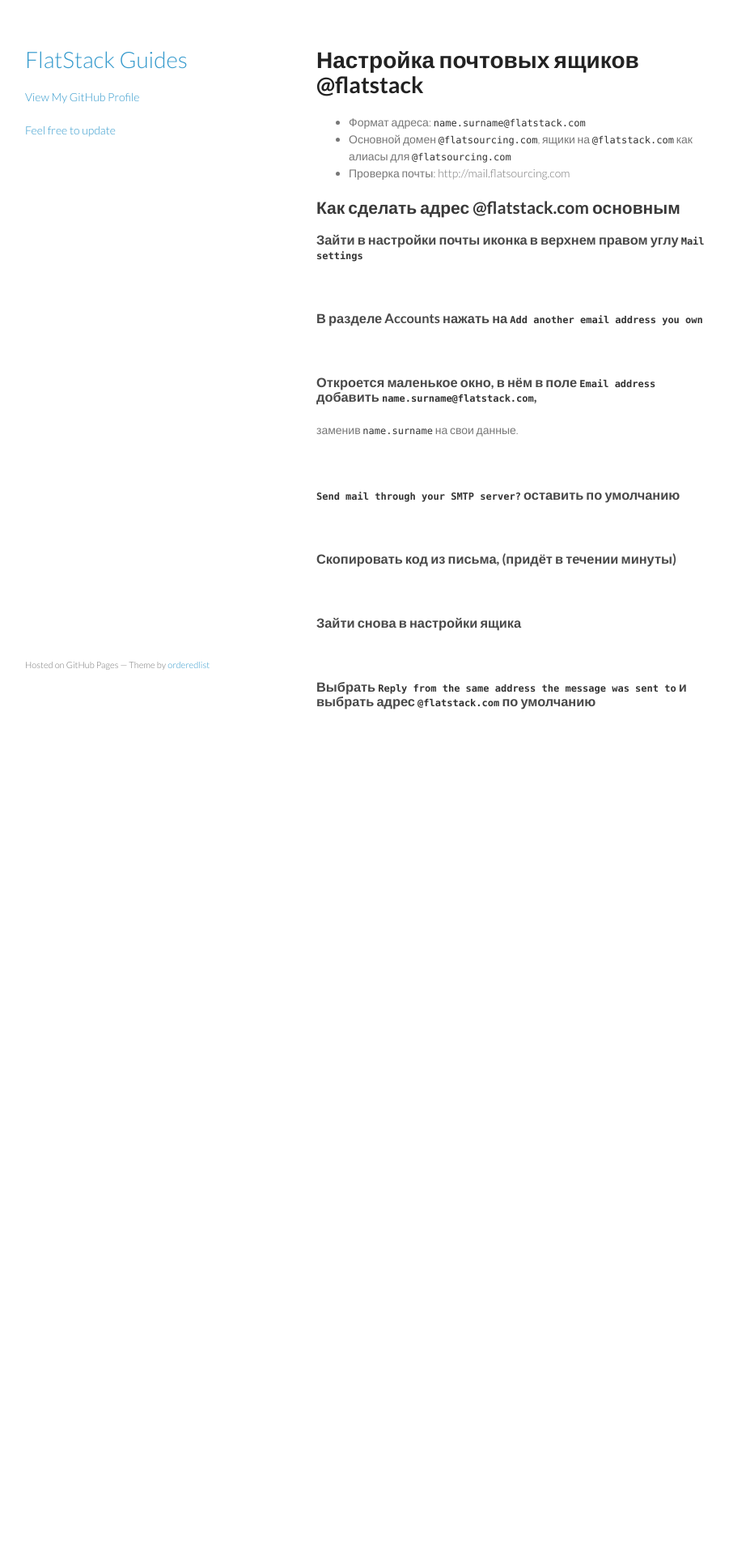
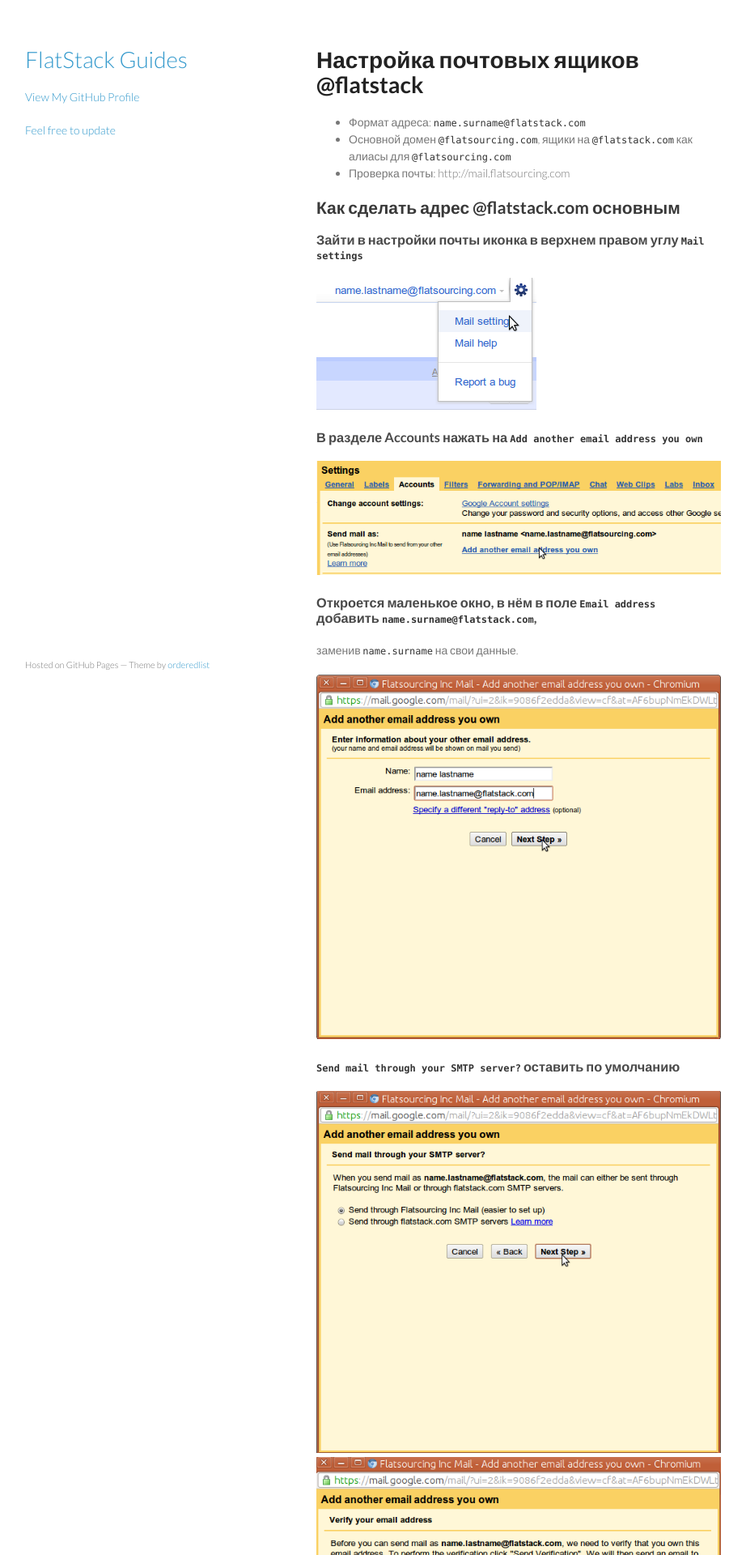
Before and after one commit to mike-burns/fs.github.com, a Jekyll site: the page built from office/mail.md, in a window 1280 px wide. Shown: the top 1920 px of the page at 81% size, without its empty margins (179-1101 px from the left). Built offline with Jekyll 4.4.1, drawn with Linux system fonts in a browser that asks for light colours; before the commit the page ends 986 px from its top, so only the background shows below that.

Commit message:
fixed broken links in mail page

```diff
--- a/office/mail.md
+++ b/office/mail.md
@@ -14,31 +14,31 @@ layout: default
 
 ### Зайти в настройки почты иконка в верхнем правом углу `Mail settings`
 
-![](images/mail1.png)
+![](/images/mail1.png)
 
 ### В разделе Accounts нажать на `Add another email address you own`
 
-![](images/mail2.png)
+![](/images/mail2.png)
 
 ### Откроется маленькое окно, в нём в поле `Email address` добавить `name.surname@flatstack.com`,
 заменив `name.surname` на свои данные.
 
-![](images/mail3.png)
+![](/images/mail3.png)
 
 ### `Send mail through your SMTP server?` оставить по умолчанию
 
-![](images/mail4.png)
-![](images/mail5.png)
+![](/images/mail4.png)
+![](/images/mail5.png)
 
 ### Скопировать код из письма, (придёт в течении минуты)
 
-![](images/mail6.png)
-![](images/mail8.png)
+![](/images/mail6.png)
+![](/images/mail8.png)
 
 ### Зайти снова в настройки ящика
 
-![](images/mail1.png)
+![](/images/mail1.png)
 
 ### Выбрать `Reply from the same address the message was sent to` и выбрать  адрес  `@flatstack.com` по умолчанию
 
-![](images/mail9.png)
+![](/images/mail9.png)
```
